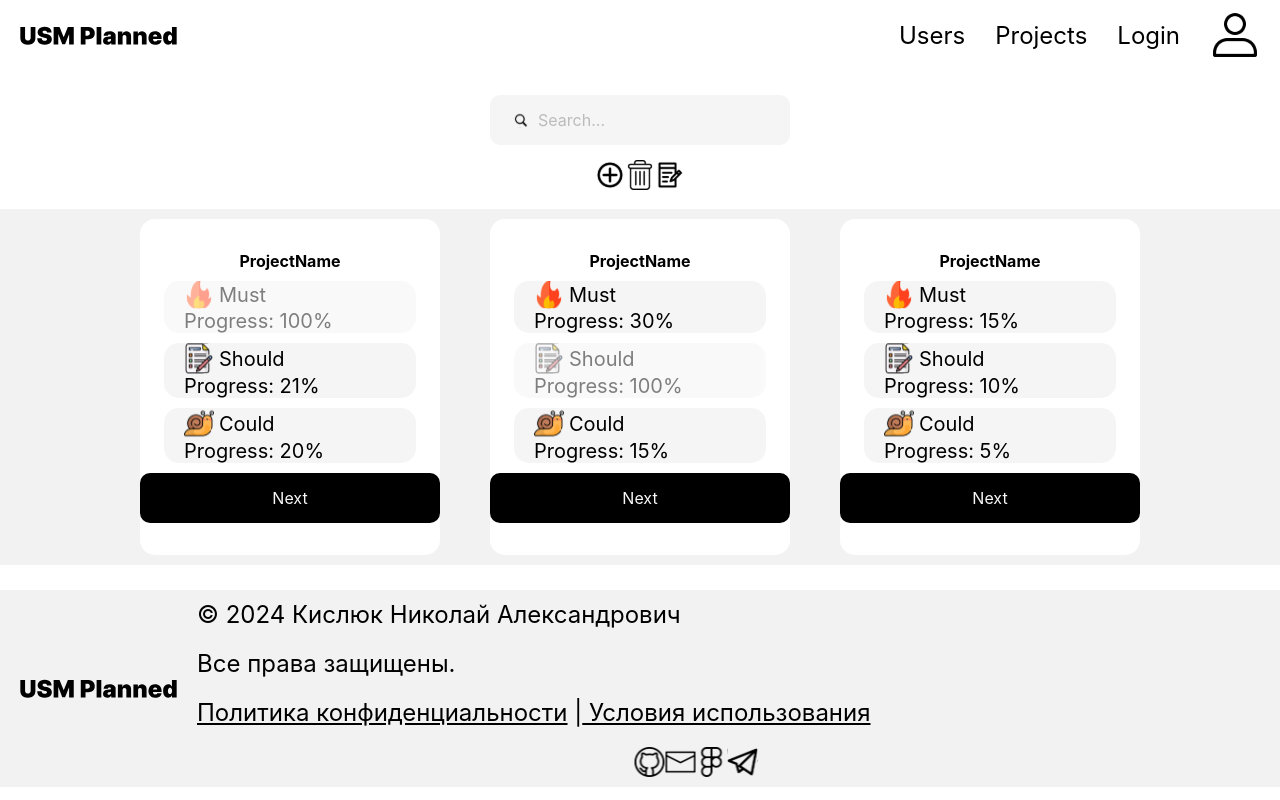
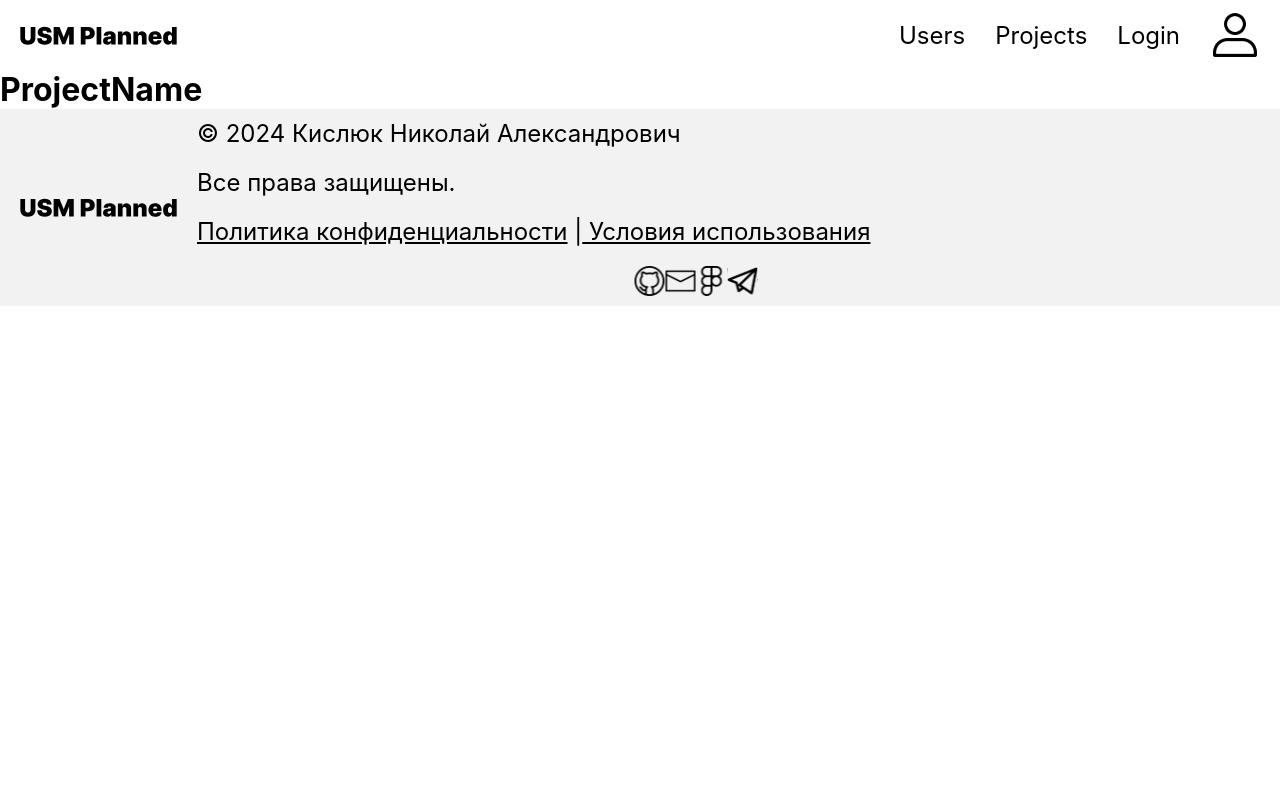
Before and after one commit to Mikalay05/USMPlanned-SVCH2024, a React (Create React App) app in the folder client/: page / in a window 1280 px wide. Built offline with nearby package versions, Linux system fonts and the light colour scheme; the HTML template or start-up script is replaced by a standard one.

Commit message:
feat: add ProjectInformation page

```diff
--- a/client/src/App.js
+++ b/client/src/App.js
@@ -7,6 +7,7 @@ import "./App.css"
 import Footer from "./component/Footer/Footer";
 import AuthComponent from "./page/Auth/Auth";
 import ProjectPage from "./page/ProjectPage/ProjectPage";
+import ProjectInformation from "./page/ProjectInformation/ProjectInformation";
 
 export default function App() {
     const [notification, setNotification] = useState(true);
@@ -19,7 +20,7 @@ export default function App() {
     return (
         <>
             {/* <AuthComponent/> */}
-            <ProjectPage/>
+            <ProjectInformation/>
         </>
 
     )
--- /dev/null
+++ b/client/src/page/ProjectInformation/ProjectInformation.jsx
@@ -0,0 +1,20 @@
+import "./ProjectInformation.css"
+
+import Header from '../../component/Header/Header'
+import Footer from '../../component/Footer/Footer'
+
+
+export default function ProjectInformation() {
+    const project = {
+        id: 0,
+        name: "ProjectName"
+    }
+    return (
+        <>
+        <Header/>
+                <h1>{project.name}</h1>
+        <Footer/>
+        </>
+
+    )
+}
```
Also changed, not shown: client/src/page/ProjectInformation/ProjectInformation.css (added).
